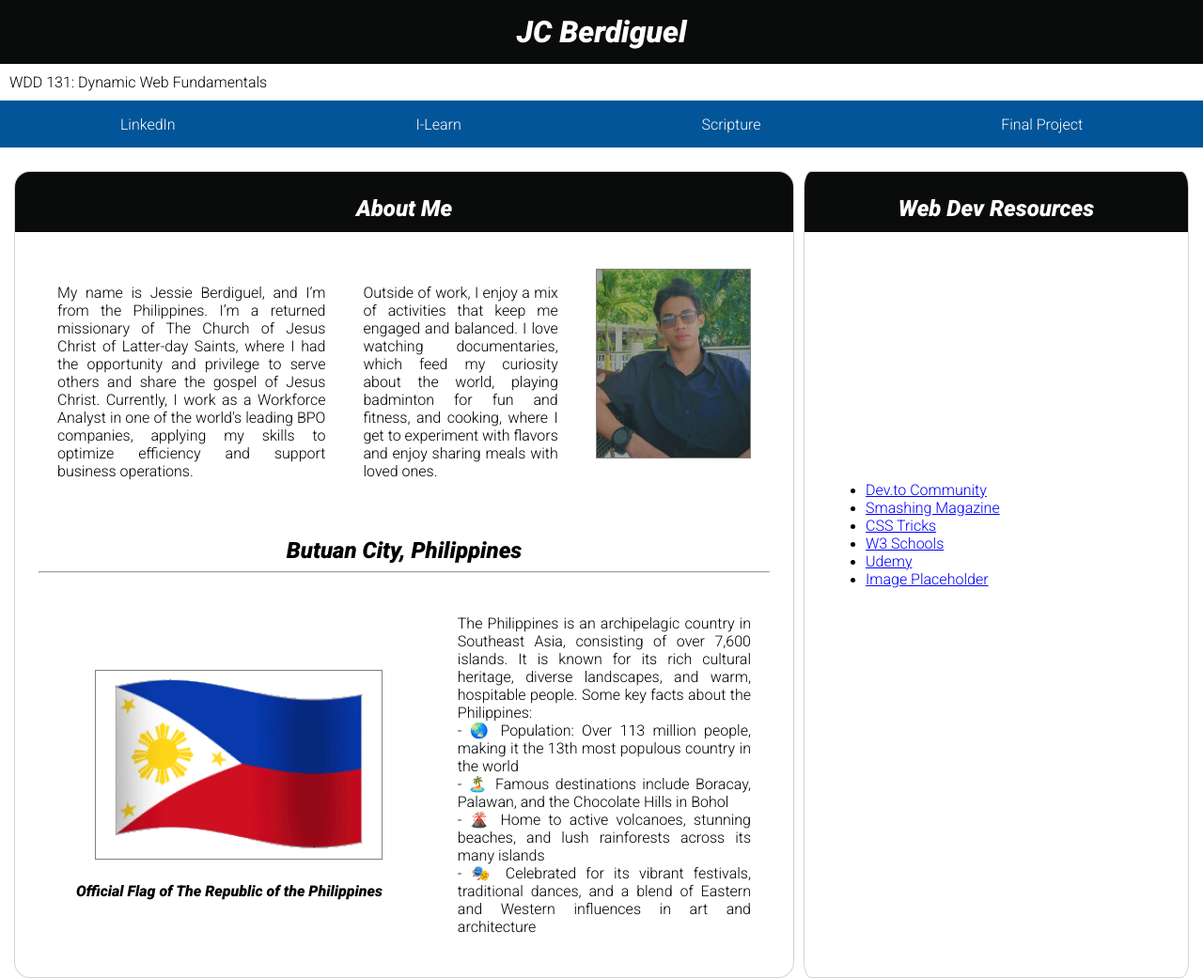
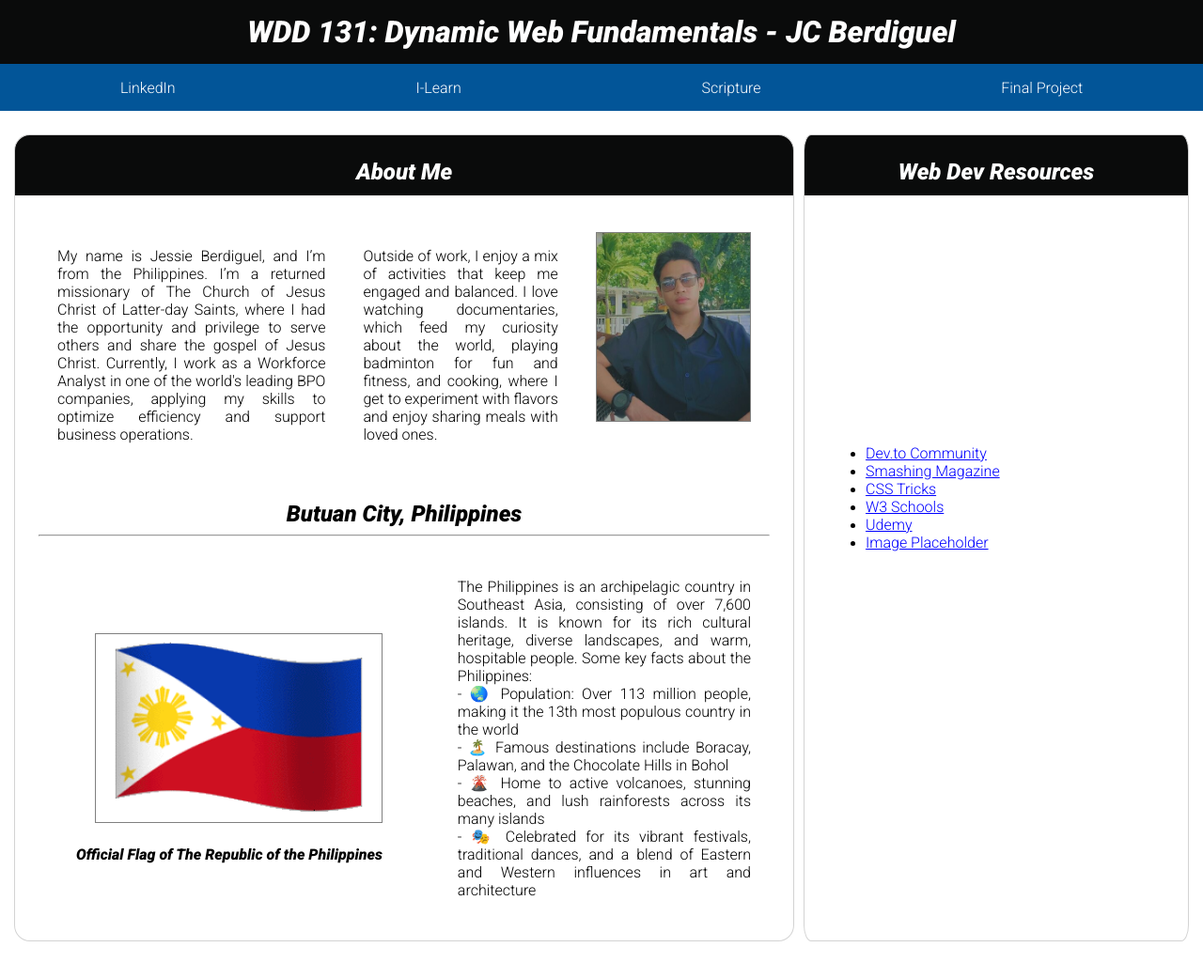
Before and after one commit to byui-jc/wdd131, a plain HTML site: page index.html in a window 1280 px wide. Shown: the top 1041 px of the page at 94% size. Drawn offline with Linux system fonts and the light colour scheme.

Commit message:
1st commit

```diff
--- a/index.html
+++ b/index.html
@@ -17,8 +17,7 @@
 
 <body>
  <header>
-  <h1>JC Berdiguel</h1>
-  <span id="course-title">WDD 131: Dynamic Web Fundamentals</span>
+  <h1>WDD 131: Dynamic Web Fundamentals - JC Berdiguel</h1>
   <nav>
     <a href="https://www.linkedin.com/in/jc-berdiguel/" target="_blank">LinkedIn</a>
     <a href="https://byui.instructure.com/" target="_blank">I-Learn</a>
```
